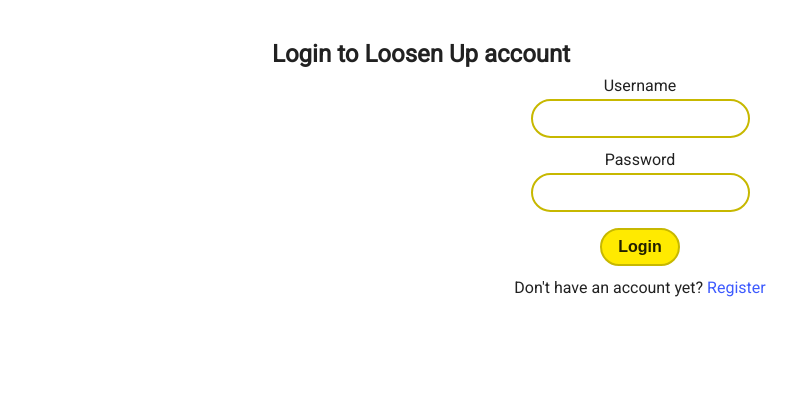
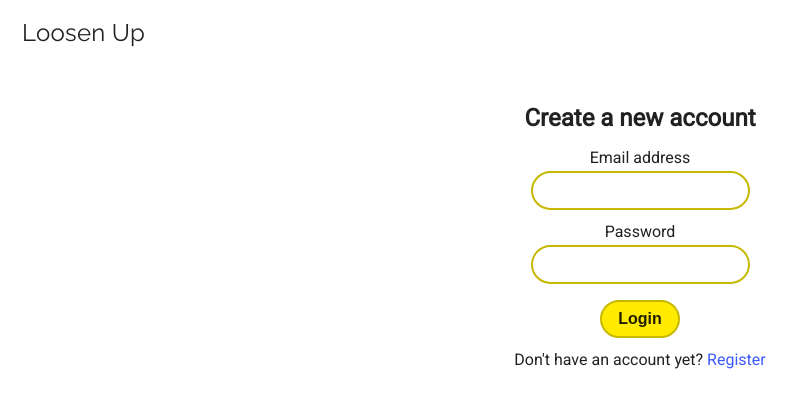
Before and after one commit to pajuaneza/hackit-mental-health, a PHP site: page /login.php in a window 1280 px wide. Shown: the top 408 px of the page, without its empty margins (0-805 px from the left). Run offline with PHP 8.4, Linux system fonts and the light colour scheme.

Commit message:
Change login page

```diff
--- a/login.php
+++ b/login.php
@@ -11,17 +11,42 @@ include_once("config/appconfig.php");
         <meta name="viewport" content="width=device-width, initial-scale=1.0">
 
         <?php include("./style.php"); ?>
+
+        <style>
+            .navbar
+            {
+                background-color: transparent;
+            }
+        </style>
     </head>
 
     <body>
+        <nav class="navbar">
+            <div class="navbar__left">
+                <div class="navbar__entry text-h4">
+                    <a href="./"><?php echo APP_NAME ?></a>
+                </div>
+            </div>
+        </nav>
+
         <main class="main-content" id="about">
             <section class="main-content__section main-content__section--small">
-                <h1>Login to <?php echo APP_NAME ?> account</h1>
-
                 <form class="form form--centered" action="./login_send.php" method="POST">
                     <div class="form__item">
-                        <label class="textbox-label" for="user">Username</label>
-                        <input class="textbox" type="text" name="user" />
+                        <h1>Create a new account</h1>
+
+                        <?php
+                        if (isset($_GET['e']))
+                        {
+                            echo <<<HTML
+                                <div>Incorrect email address/password</div>
+                            HTML;
+                        }
+                        ?>
+                    </div>
+                    <div class="form__item">
+                        <label class="textbox-label" for="user">Email address</label>
+                        <input class="textbox" type="email" name="user" />
                     </div>
 
                     <div class="form__item">
--- a/login_send.php
+++ b/login_send.php
@@ -3,7 +3,7 @@ include_once("./class/User.php");
 
 session_start();
 
-$loginAttempt = User::getUserFromUsername($_POST['user']);
+$loginAttempt = User::getUserFromEmailAddress($_POST['user']);
 
 if ($loginAttempt != null
     && $loginAttempt->isPasswordValid($_POST['password']))
@@ -14,5 +14,5 @@ if ($loginAttempt != null
 }
 else
 {
-    header("location: ./login.php");
+    header("location: ./login.php?e=1");
 }
```
